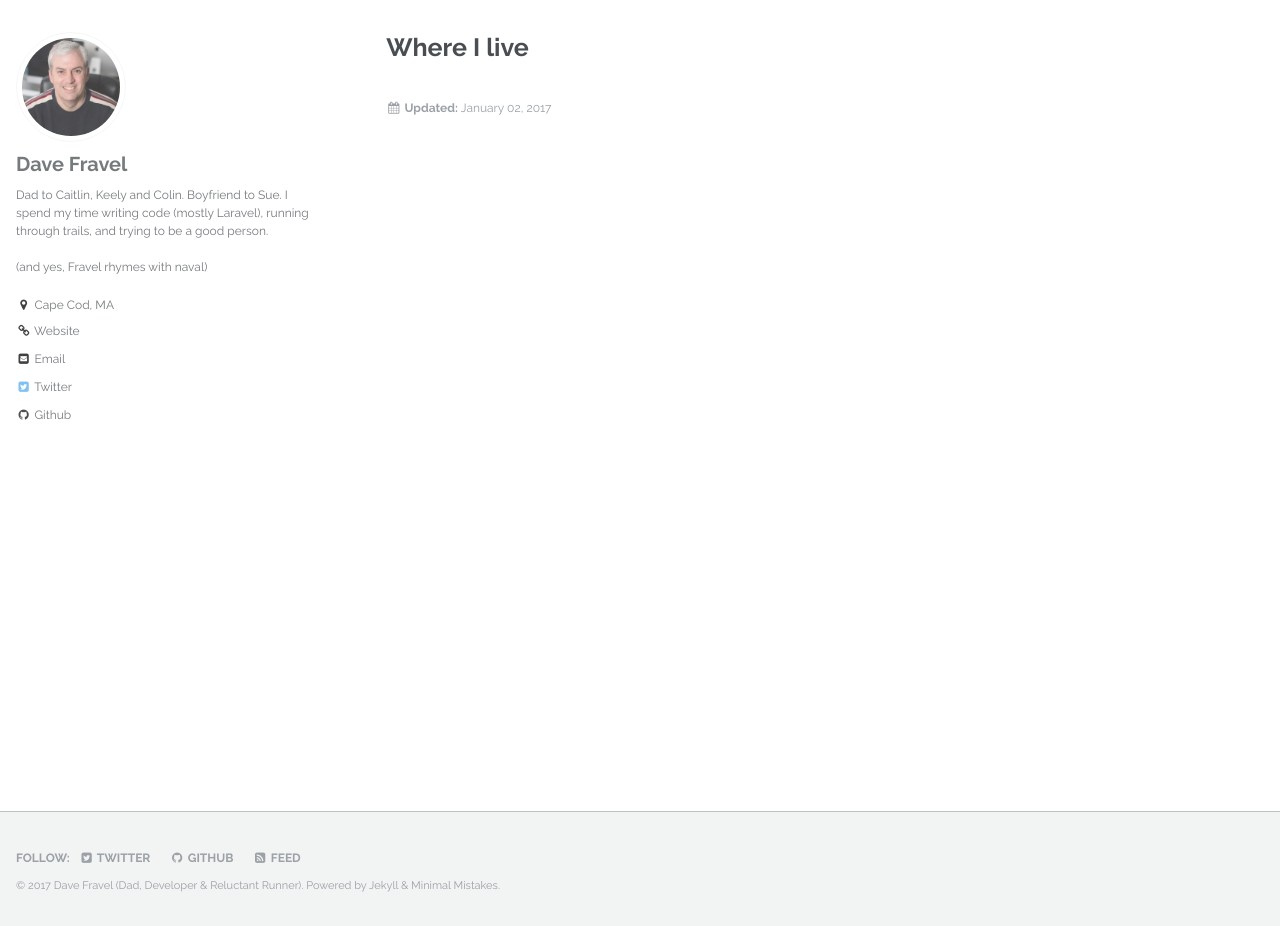
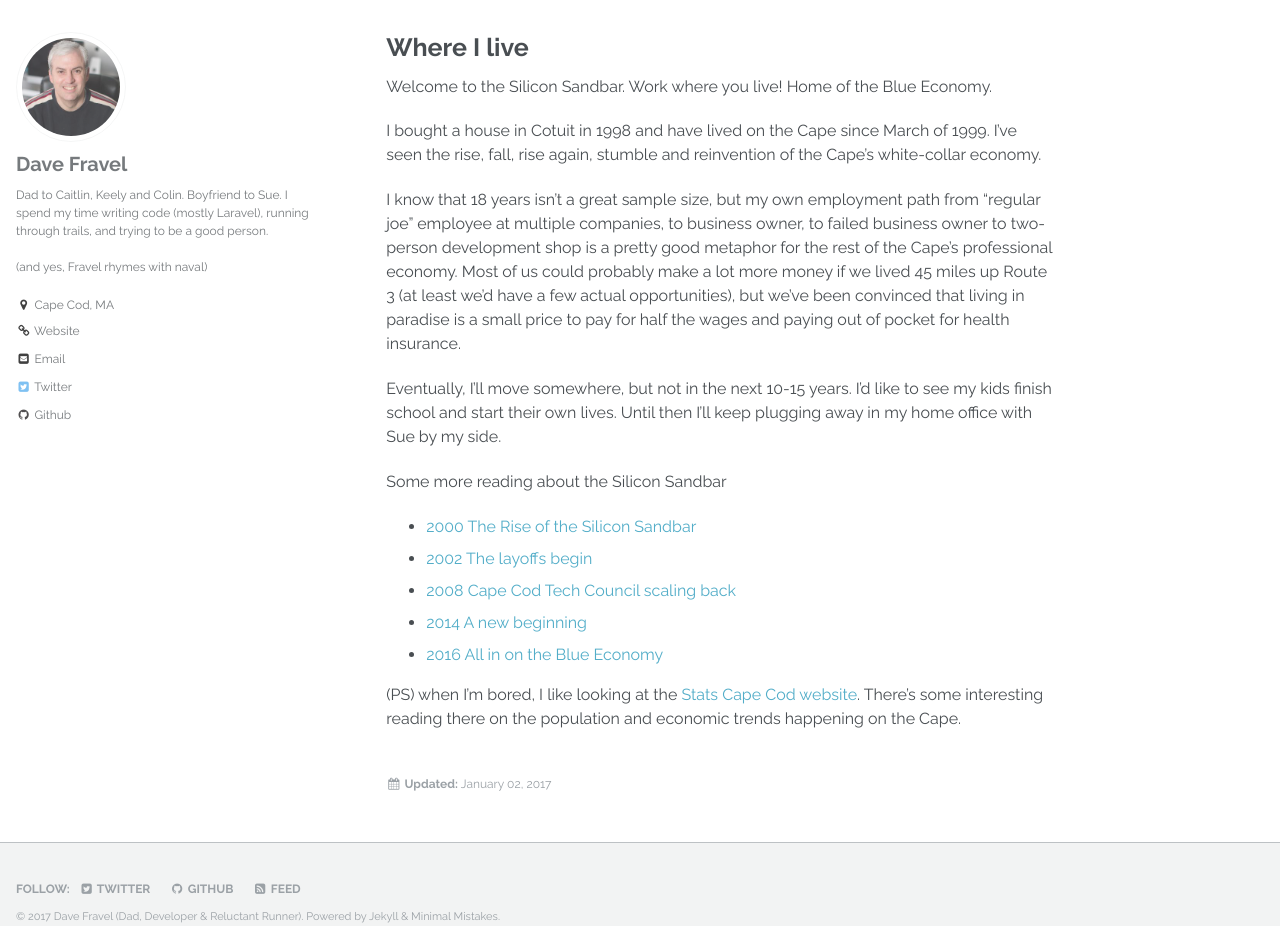
Before and after one commit to dfravel/dfravel.github.io, a Jekyll site: the page built from _pages/cape-cod.md, in a window 1280 px wide and 1400 px high. Shown: the part 474-1400 px from the top of the window. Built offline with Jekyll 4.4.1, drawn with Linux system fonts in a browser that asks for light colours; comment, search, counter and statistics services are not loaded.

Commit message:
Where I live page

```diff
--- a/_pages/cape-cod.md
+++ b/_pages/cape-cod.md
@@ -11,3 +11,19 @@ modified: 2017-01-02
 ---
 
 # Where I live
+Welcome to the Silicon Sandbar. Work where you live! Home of the Blue Economy.
+
+I bought a house in Cotuit in 1998 and have lived on the Cape since March of 1999. I've seen the rise, fall, rise again, stumble and reinvention of the Cape's white-collar economy.
+
+I know that 18 years isn't a great sample size, but my own employment path from "regular joe" employee at multiple companies, to business owner, to failed business owner to two-person development shop is a pretty good metaphor for the rest of the Cape's professional economy. Most of us could probably make a lot more money if we lived 45 miles up Route 3 (at least we'd have a few actual opportunities), but we've been convinced that living in paradise is a small price to pay for half the wages and paying out of pocket for health insurance.
+
+Eventually, I'll move somewhere, but not in the next 10-15 years. I'd like to see my kids finish school and start their own lives. Until then I'll keep plugging away in my home office with Sue by my side.
+
+Some more reading about the Silicon Sandbar
+- [2000 The Rise of the Silicon Sandbar](http://www.computerworld.com/article/2593805/the-silicon-sandbar.html)
+- [2002 The layoffs begin](http://www.capecodtimes.com/article/20020730/BIZ/307309959)
+- [2008 Cape Cod Tech Council scaling back](http://www.enterprisenews.com/x1816441292/MASS-MARKET-Tech-council-cuts-threaten-to-erode-Silicon-Sandbar)
+- [2014 A new beginning](http://capecodwave.com/cape-cod-technology-starts/)
+- [2016 All in on the Blue Economy](http://www.barnstablepatriot.com/news/20161201/cape-cod-chamber-working-to-build-blue-economy)
+
+(PS) when I'm bored, I like looking at the [Stats Cape Cod website](http://www.statscapecod.org/). There's some interesting reading there on the population and economic trends happening on the Cape.
```
